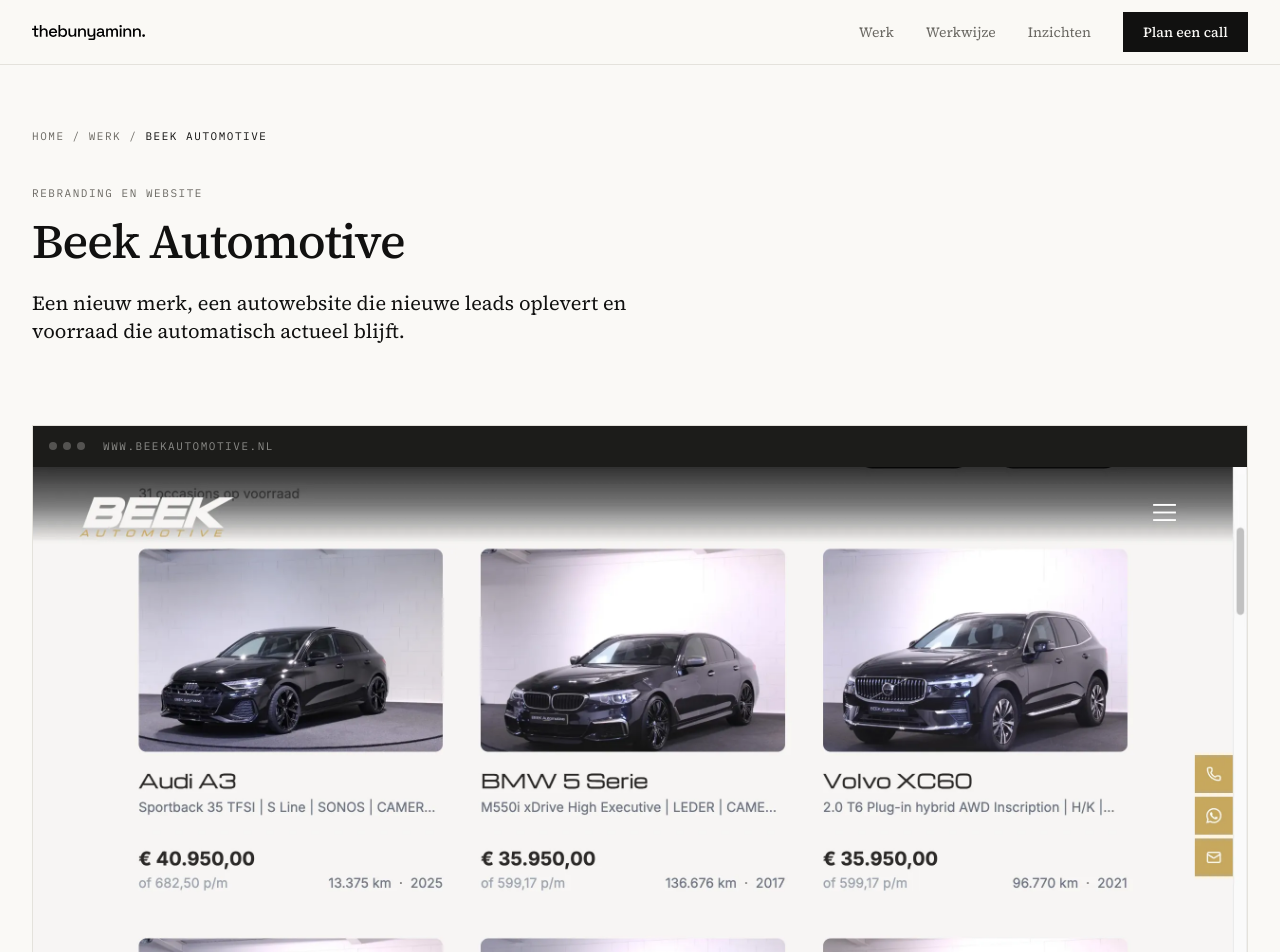
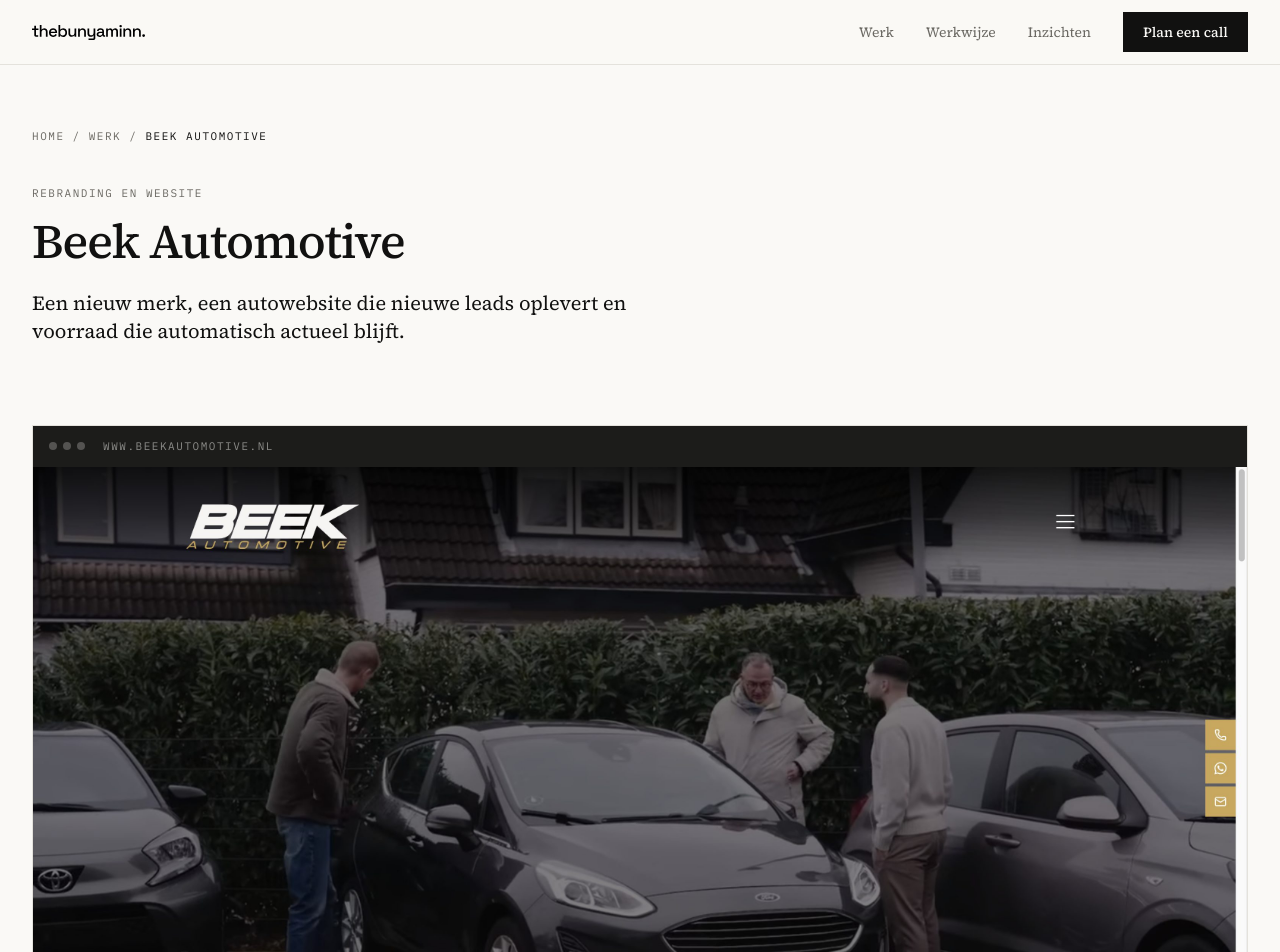
Before and after one commit to bunyaminbolukbas/portfolio_v2, a Next.js app: page /werk/beek-automotive/ in a window 1280 px wide. Shown: the top 952 px of the page. Built offline with nearby package versions, Linux system fonts and the light colour scheme.

Commit message:
Cases: bewegende previews van Beek en FinClean vervangen door stilstaande screenshot
De scrollende en crossfadende site-previews op homepage, werkoverzicht en
casepagina's staan uit. Het browser-frame toont nu het statische beeld.

Co-Authored-By: Claude Fable 5.1 <noreply@anthropic.com>

```diff
--- a/app/page.tsx
+++ b/app/page.tsx
@@ -180,8 +180,6 @@ export default function Home() {
                   <MediaSlot
                     image={project.image}
                     video={project.video}
-                    scrollImage={project.scrollImage}
-                    slideImages={project.slideImages}
                     alt={`Website van ${project.name}`}
                     chromeUrl={project.url?.replace(/^https?:\/\//, '')}
                     fallbackText={project.name}
--- a/app/werk/[slug]/page.tsx
+++ b/app/werk/[slug]/page.tsx
@@ -78,8 +78,6 @@ export default async function Case({ params }: Params) {
             <MediaSlot
               image={project.image}
               video={project.video}
-              scrollImage={project.scrollImage}
-              slideImages={project.slideImages}
               alt={`Website van ${project.name}`}
               chromeUrl={project.url?.replace(/^https?:\/\//, '')}
               fallbackText={project.name}
--- a/app/werk/page.tsx
+++ b/app/werk/page.tsx
@@ -46,8 +46,6 @@ export default function Werk() {
                 <MediaSlot
                   image={project.image}
                   video={project.video}
-                  scrollImage={project.scrollImage}
-                  slideImages={project.slideImages}
                   alt={`Website van ${project.name}`}
                   chromeUrl={project.url?.replace(/^https?:\/\//, '')}
                   fallbackText={project.name}
```
